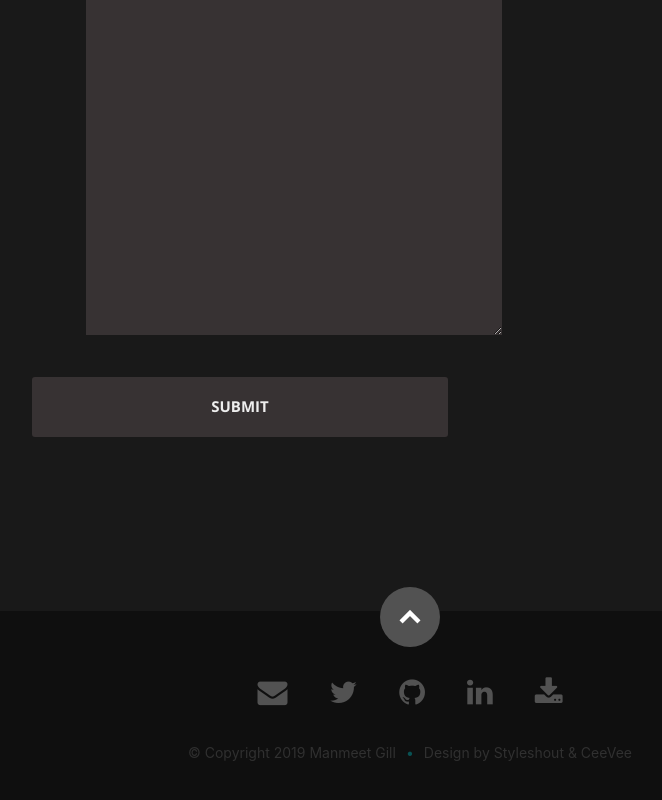
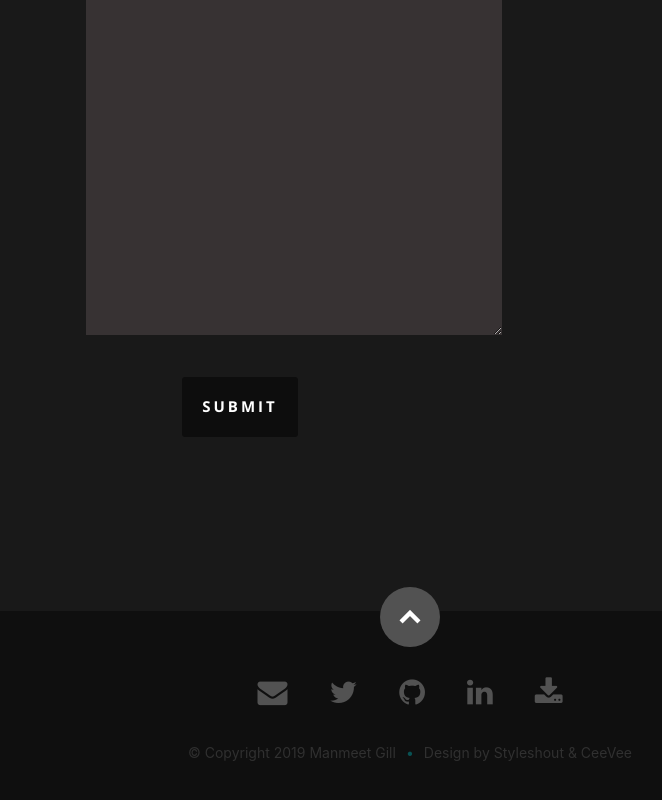
Before and after one commit to manmeet-gill/portfolio, a React (Create React App) app: page / in a window 1280 px wide. Shown: the part 5616-6416 px from the top of the page, without its empty margins (230-892 px from the left). Built offline with nearby package versions, Linux system fonts and the light colour scheme.

Commit message:
fixed submit button

```diff
--- a/public/css/layout.css
+++ b/public/css/layout.css
@@ -801,6 +801,18 @@ call-to-action .button {
 	color: #fff;
 	background-color: #11ABB0;
 }
+#contact input.max-width-fitcontent{
+   text-transform: uppercase;
+	letter-spacing: 3px;
+	color:#fff;
+   background: #0D0D0D;
+	border: none;
+   cursor: pointer;
+   height: auto;
+   display: inline-block;
+	border-radius: 3px;
+   max-width:fit-content;
+}
 #contact button.submit {
 	text-transform: uppercase;
 	letter-spacing: 3px;
@@ -813,7 +825,7 @@ call-to-action .button {
 	border-radius: 3px;
    margin-left: 26%;
 }
-#contact button.submit:hover {
+#contact input.submit:hover {
 	color: #0D0D0D;
 	background: #fff;
 }
--- a/src/Components/contactus/contactus.js
+++ b/src/Components/contactus/contactus.js
@@ -66,7 +66,7 @@ export default class Header extends Component {
                   <textarea cols={50} placeholder="Please enter your message here" rows={15} id="contactMessage" name="contactMessage" defaultValue={""} />
                 </div>
                 <div>
-                  <input type="submit" className="submit" value="SUBMIT"></input>
+                  <input type="submit" className="submit max-width-fitcontent" value="SUBMIT"></input>
                   <span id="image-loader">
                     <img alt="" src="images/loader.gif" />
                   </span>
```
Also changed, not shown: 9 other files (tests, documents, lock files or other folders).
